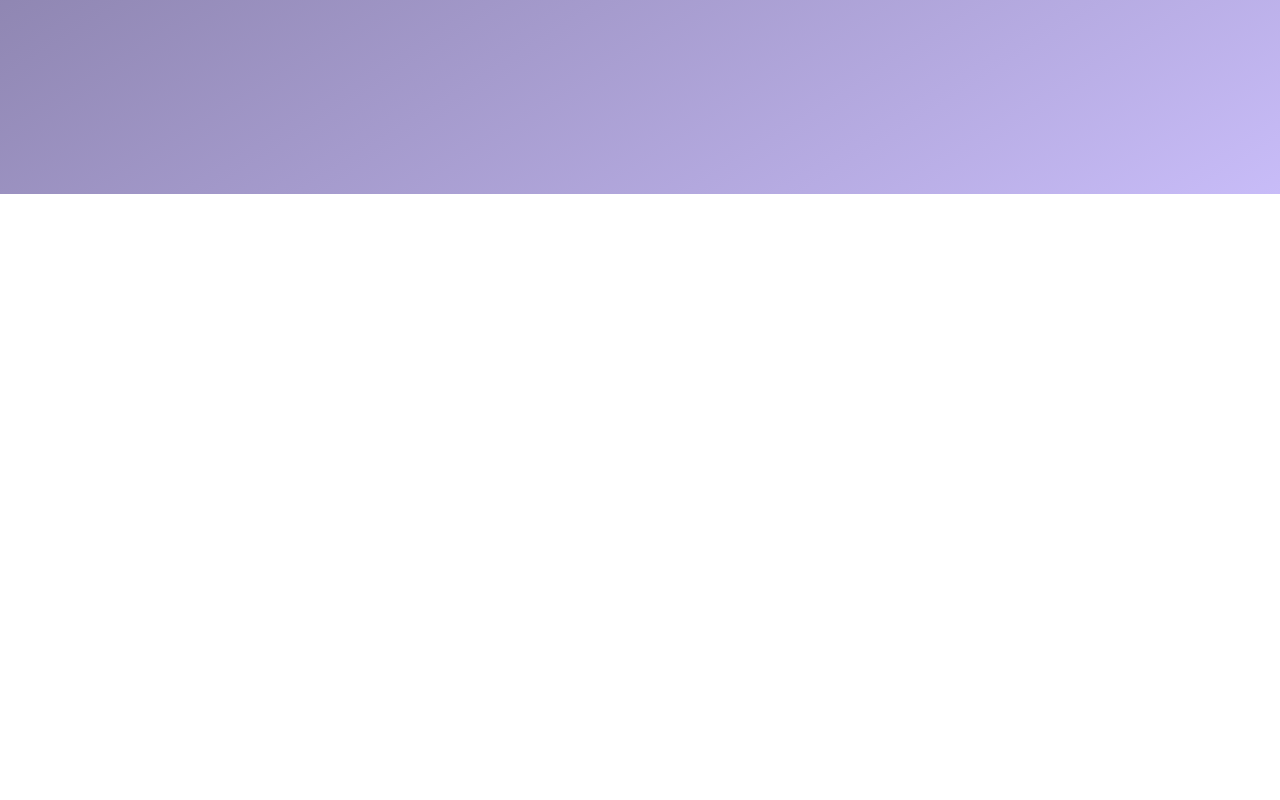
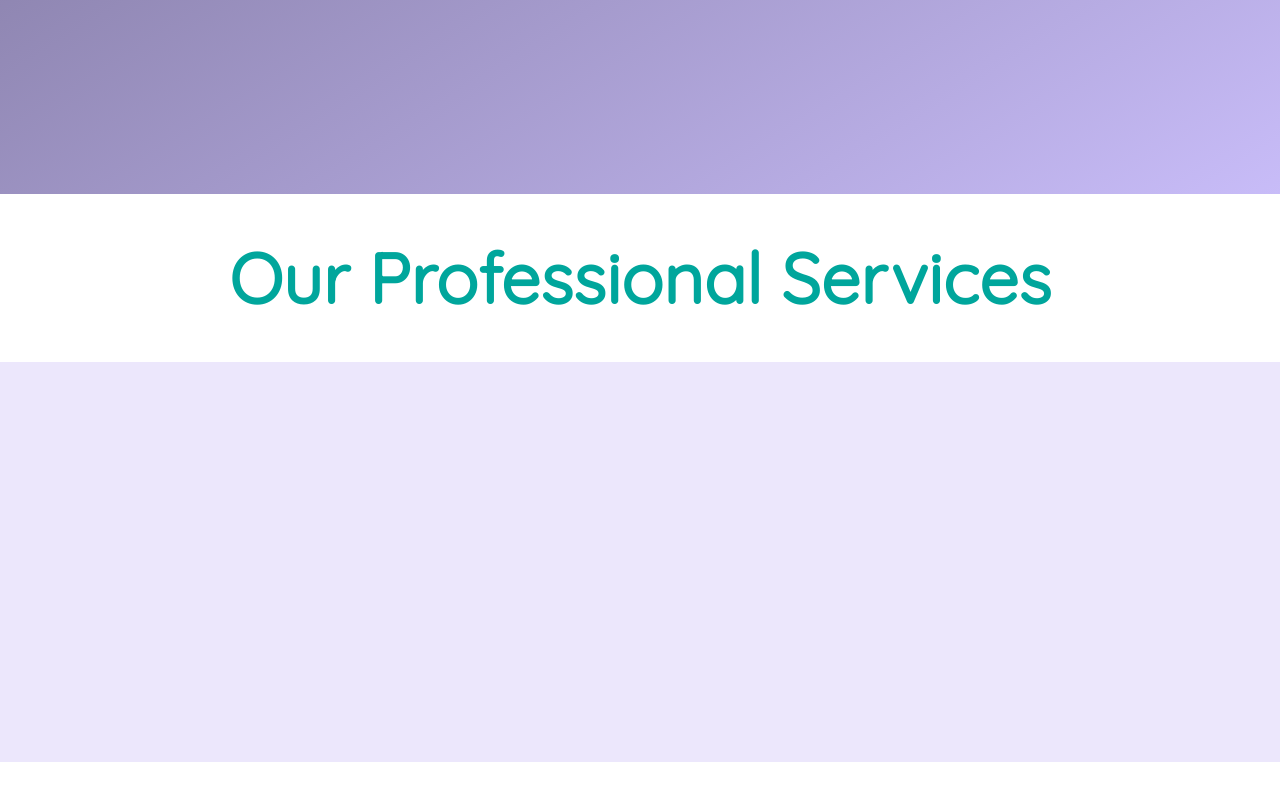
Before and after one commit to lama1994/Develop-project-master, a plain HTML site: page index.html in a window 1280 px wide. Shown: the part 606-1406 px from the top of the page. Drawn offline with Linux system fonts and the light colour scheme.

Commit message:
updat sec 2

```diff
--- a/index.html
+++ b/index.html
@@ -31,7 +31,12 @@
       <img src="img/Development.png">
     </div>
   </div>
-  <div id="section-2" class="bg white"></div>
+  <div id="section-2" class="bg white">
+    <h1 class="sec2-h1">Our Professional Services</h1>
+    <div id="section-2-1" class="violate">
+
+    </div>
+  </div>
   <div id="section-3" class="bg darkblue"></div>
 </body>
 </html>
--- a/style.css
+++ b/style.css
@@ -196,7 +196,11 @@ html {
 
   .darkblue {
     background: #0c1753; }
-
+  .violate{
+    height: 50vh;
+    width: 100vw;
+    background: #ece7fc;
+  }
     img {
       max-width: 100%
     }
@@ -210,6 +214,15 @@ html {
       padding-left: 50px;
       color: #f7faff;
     }
+
+    .sec2-h1{
+      text-align: center;
+      font-weight: bold;
+      font-size: 70px;
+      margin-top: 40px;
+      margin-bottom: 40px;
+      color: #00a69c;
+    }
    /* .text-more{
       margin-left: 200px;
       padding-left: 70px;
```
